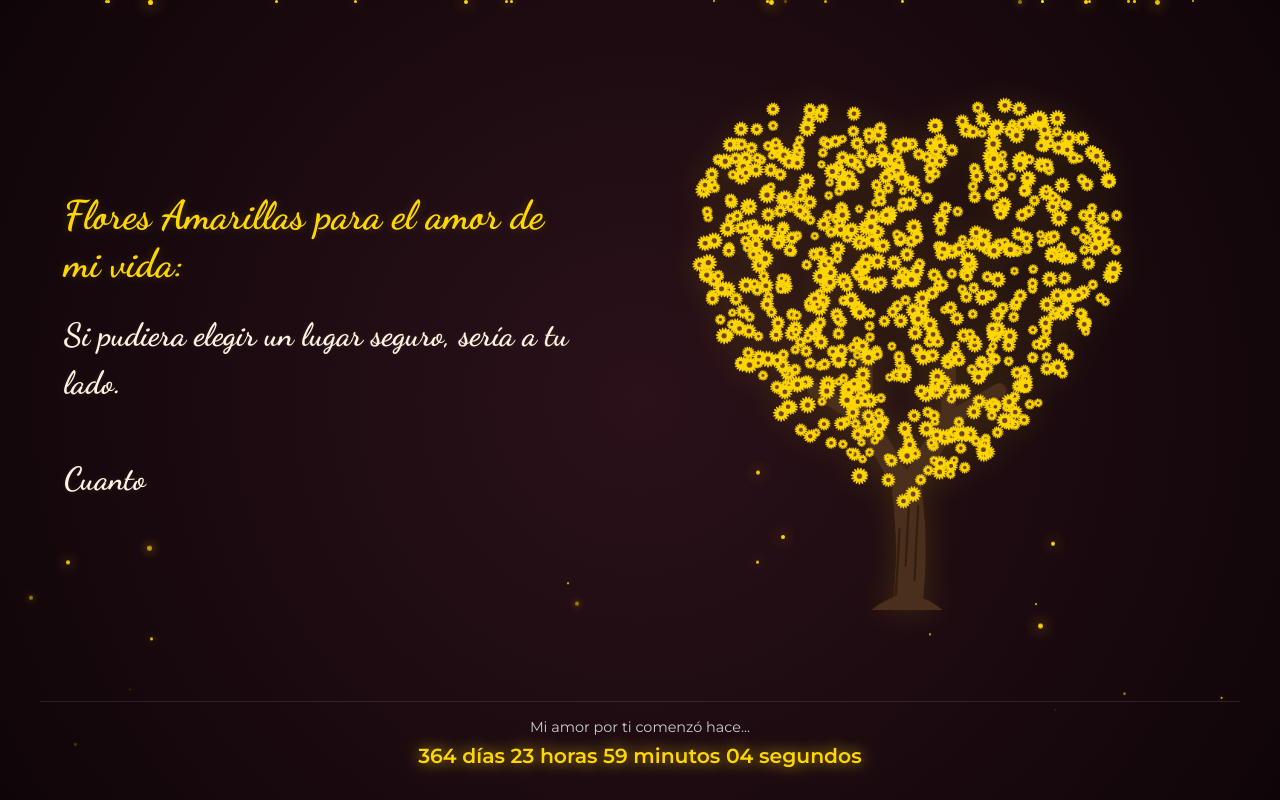
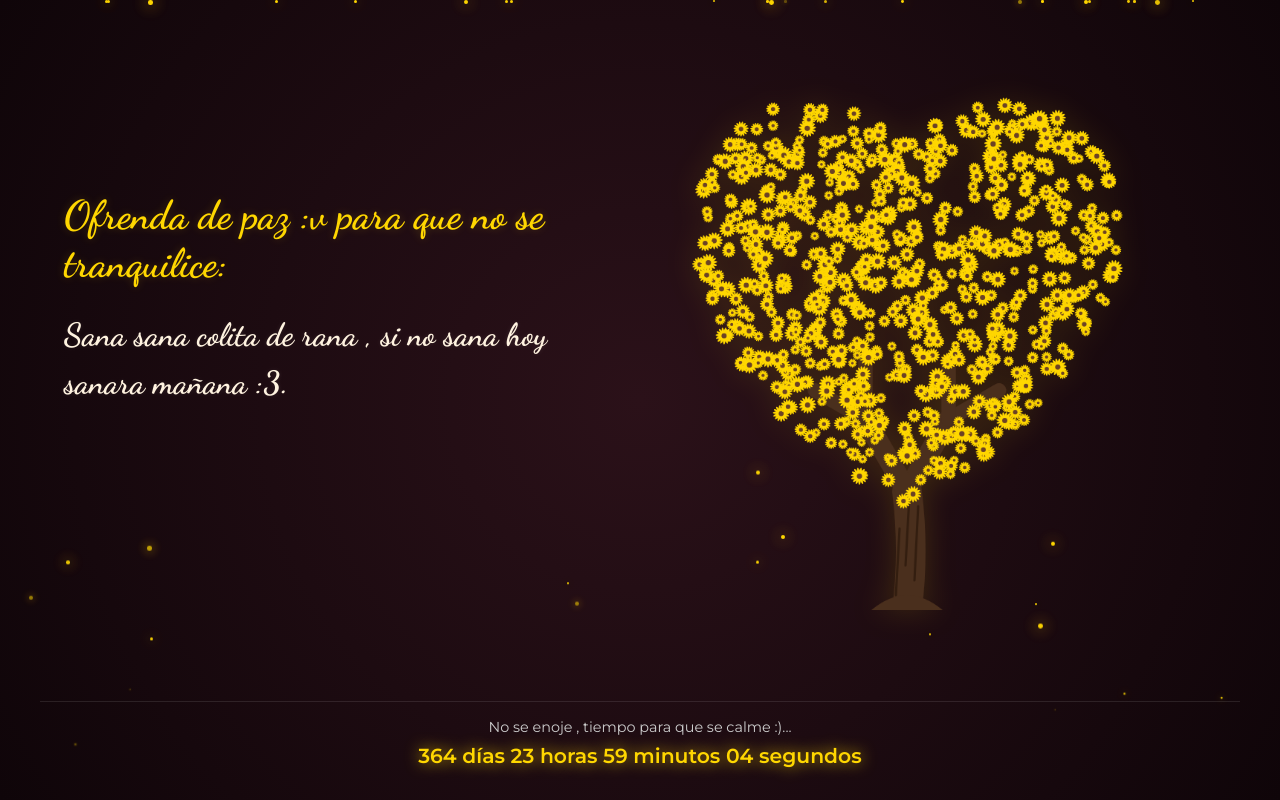
Before and after one commit to gpar781-glitch/Flores_Amarilla, a plain HTML site: page index.html in a window 1280 px wide. Drawn offline with Linux system fonts and the light colour scheme.

Commit message:
Add files via upload

```diff
--- a/index.html
+++ b/index.html
@@ -14,7 +14,7 @@
 <body>
     <div class="main-container">
         <div class="text-section">
-            <h1 class="title">Flores Amarillas para el amor de mi vida:</h1>
+            <h1 class="title">Ofrenda de paz :v para que no se tranquilice:</h1>
             <div class="typing-container">
                 <p id="typing-text"></p>
             </div>
@@ -26,7 +26,7 @@
     </div>
 
     <div class="counter-section">
-        <p class="counter-title">Mi amor por ti comenzó hace...</p>
+        <p class="counter-title">No se enoje , tiempo para que se calme :)...</p>
         <div id="counter" class="counter-time">00 días 00 horas 00 minutos 00 segundos</div>
     </div>
 
--- a/script.js
+++ b/script.js
@@ -29,9 +29,9 @@ updateCounter();
 // 2. LÓGICA DEL TEXTO TIPO MÁQUINA DE ESCRIBIR (Sin cambios)
 // ----------------------------------------------------
 const messages = [
-    "Si pudiera elegir un lugar seguro, sería a tu lado.",
-    "Cuanto más tiempo estoy contigo más te amo.",
-    "- Moay mira esta huevada ... xd !"
+    "Sana sana colita de rana , si no sana hoy sanara mañana :3.",
+    "Cuanto mas tiempo lo lee mas se enoja >:v.",
+    "- Moay relax , chill bro ... xd"
 ];
 
 let currentMessage = 0;
```
